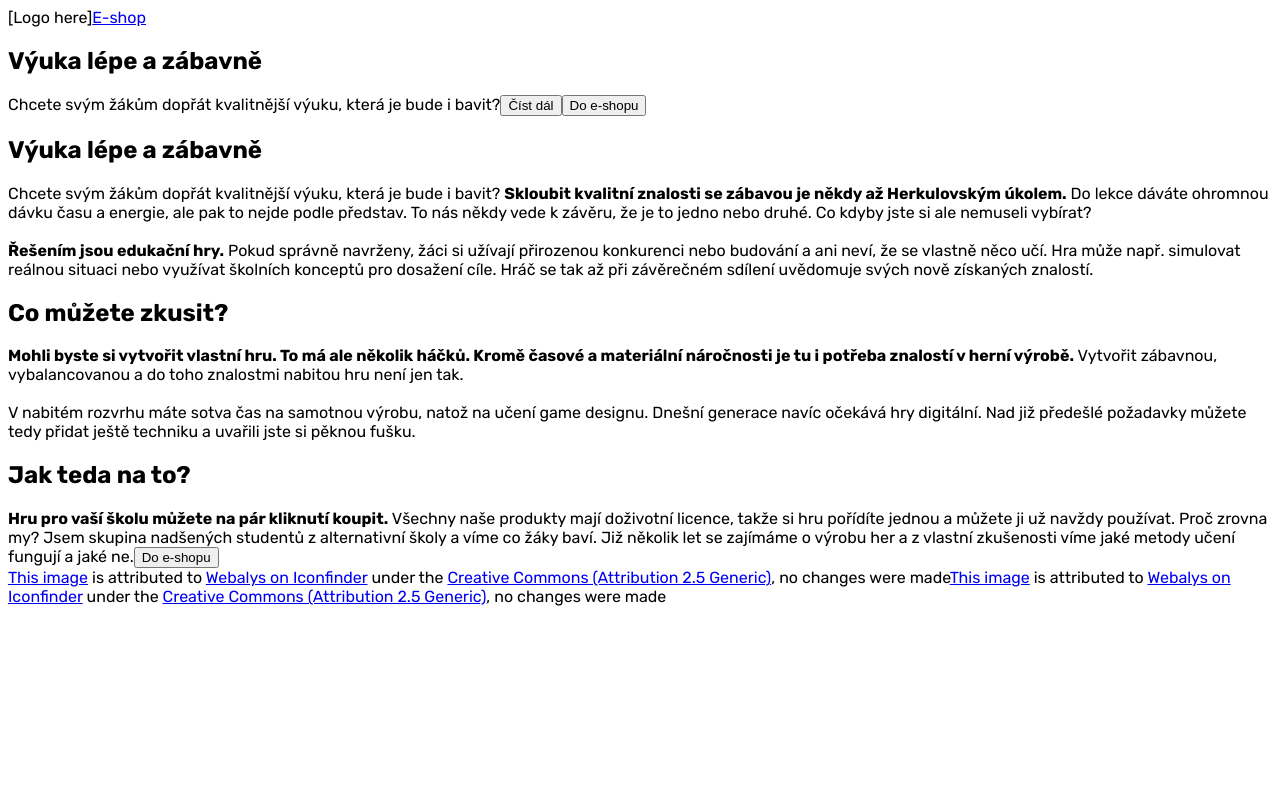
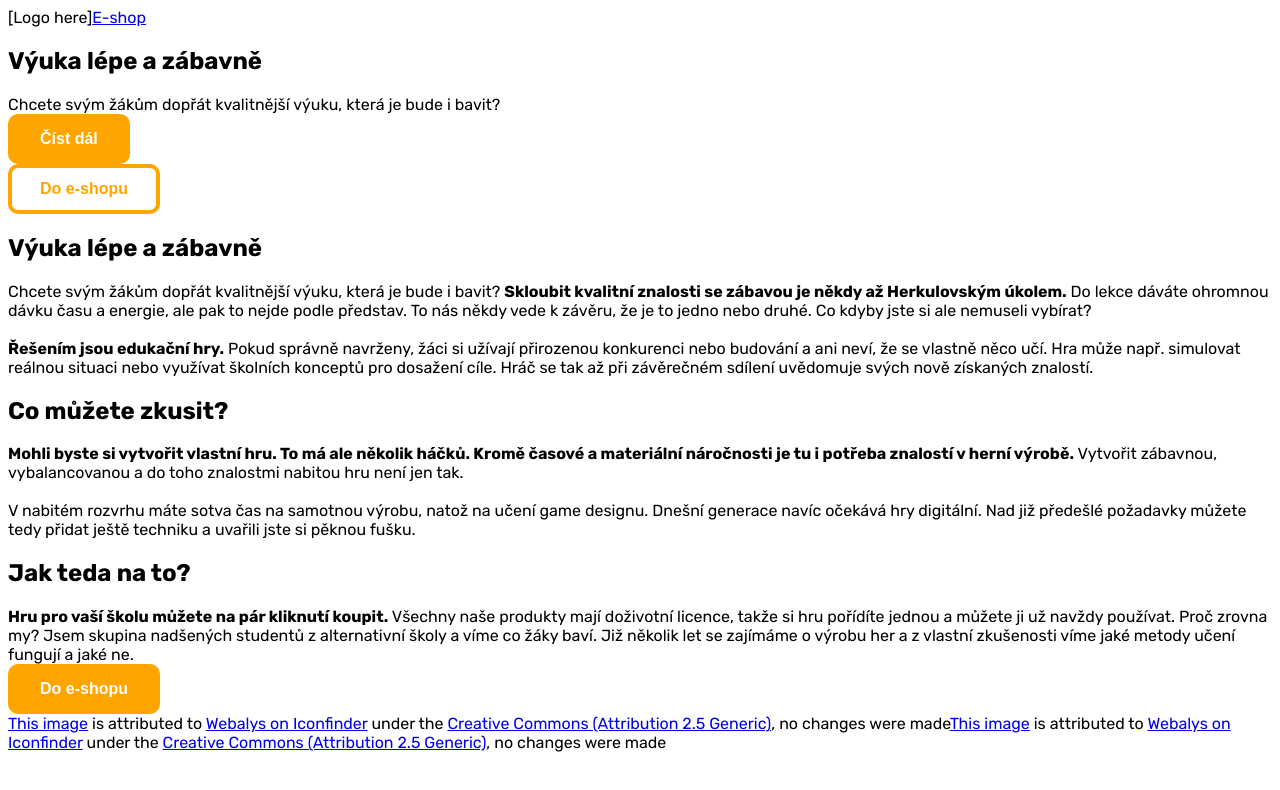
Before and after one commit to VladislavKorecky/komensky-interactive-frontend, a Next.js app: page / in a window 1280 px wide. Shown: the top 790 px of the page. Built offline with nearby package versions, Linux system fonts and the light colour scheme.

Commit message:
Adding global styles

```diff
--- a/package.json
+++ b/package.json
@@ -11,7 +11,8 @@
     "dependencies": {
         "next": "14.1.4",
         "react": "^18",
-        "react-dom": "^18"
+        "react-dom": "^18",
+        "sass": "^1.72.0"
     },
     "devDependencies": {
         "@types/node": "^20",
--- a/src/app/layout.tsx
+++ b/src/app/layout.tsx
@@ -1,5 +1,6 @@
 import type { Metadata } from 'next';
 import { Rubik } from 'next/font/google';
+import "@/styles/global.scss"
 
 // load a Google font
 const rubik = Rubik({ subsets: ["latin"] });
--- a/src/app/page.tsx
+++ b/src/app/page.tsx
@@ -16,8 +16,8 @@ const Home: FC = () => {
                 <h1>Výuka lépe a zábavně</h1>
                 <span>Chcete svým žákům dopřát kvalitnější výuku, která je bude i bavit?</span>
 
-                <button>Číst dál</button>
-                <button>Do e-shopu</button>
+                <button className="primary-button">Číst dál</button>
+                <button className="secondary-button">Do e-shopu</button>
             </section>
 
             {/* Main content */}
@@ -35,7 +35,7 @@ const Home: FC = () => {
             </ImageAndText>
             <ImageAndText heading="Jak teda na to?">
                 <b>Hru pro vaší školu můžete na pár kliknutí koupit.</b> Všechny naše produkty mají doživotní licence, takže si hru pořídíte jednou a můžete ji už navždy používat. Proč zrovna my? Jsem skupina nadšených studentů z alternativní školy a víme co žáky baví. Již několik let se zajímáme o výrobu her a z vlastní zkušenosti víme jaké metody učení fungují a jaké ne.
-                <button>Do e-shopu</button>
+                <button className="primary-button">Do e-shopu</button>
             </ImageAndText>
 
             {/* Footer */}
--- /dev/null
+++ b/src/styles/global.scss
@@ -0,0 +1,45 @@
+* {
+    -moz-box-sizing: border-box;
+    -webkit-box-sizing: border-box;
+    box-sizing: border-box;
+}
+
+.button {
+    // DISPLAY
+    display: block;
+
+    // FONT
+    font-size: 1rem;
+    font-weight: 600;
+
+    // PADDING
+    padding: 1rem 2rem;
+
+    // BORDER
+    border: none;
+    border-radius: 10px;
+    outline: none;
+}
+
+.button:hover {
+    cursor: pointer;
+}
+
+.primary-button {
+    @extend .button;
+
+    color: white;
+    background-color: orange;
+}
+
+.secondary-button {
+    @extend .button;
+
+    // COLOR
+    color: orange;
+    background-color: white;
+
+    // BORDER
+    outline: 4px solid orange;
+    outline-offset: -4px;
+}
```
Also changed, not shown: 1 other file (tests, documents, lock files or other folders).
